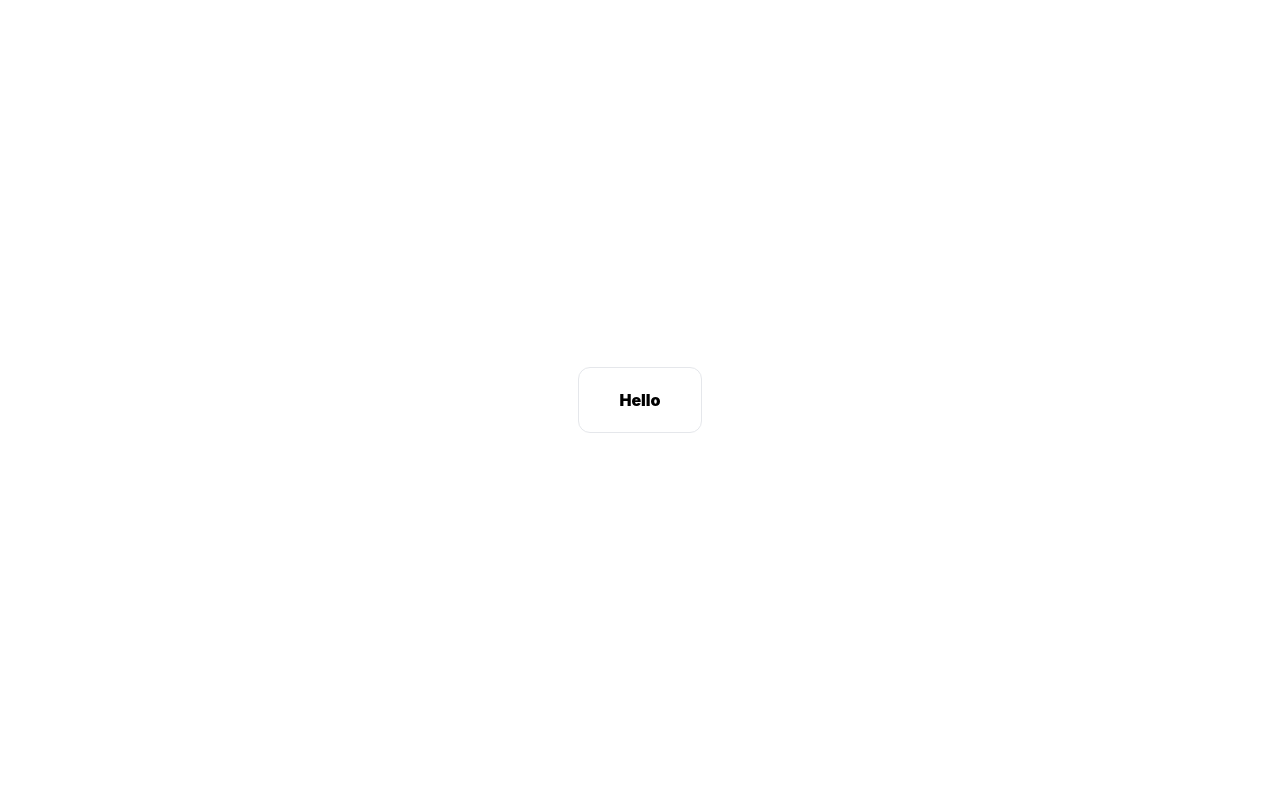
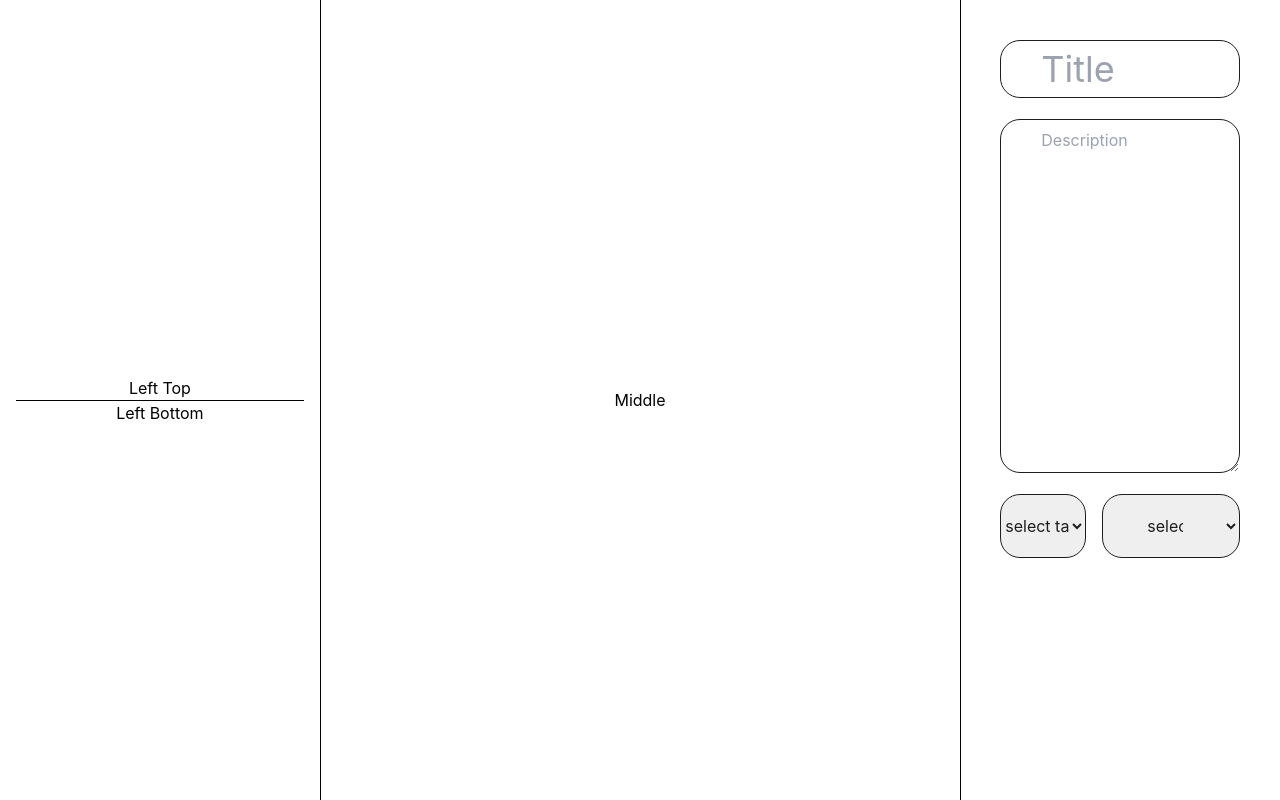
Before and after one commit to TarunVuppala/Task-Manager, a React (Create React App) app in the folder frontend/: page / in a window 1280 px wide. Built offline with nearby package versions, Linux system fonts and the light colour scheme.

Commit message:
created form and its components

```diff
--- a/frontend/src/App.jsx
+++ b/frontend/src/App.jsx
@@ -1,11 +1,28 @@
 import './App.css';
+import Form from './TaskBoard/Form';
 
 function App() {
   return (
-    <div className='flex justify-center items-center h-screen'>
-      <div className='border px-10 py-5 rounded-xl font-black'>
-      Hello
+    <div className='flex flex-row justify-between items-center h-screen'>
+
+      <div className='w-[50%] flex flex-col justify-between items-center'>
+        <div>Left Top</div>
+        <div className='w-[90%] h-[1px] bg-black'></div>
+        <div>Left Bottom</div>
       </div>
+
+      <div className='w-[1px] h-screen bg-black'></div>
+
+      <div className='w-full flex flex-col justify-between items-center'>
+        Middle
+      </div>
+
+      <div className='w-[1px] h-screen bg-black'></div>
+
+      <div className='w-[50%] flex flex-col justify-between items-center'>
+        <Form></Form>
+      </div>
+
     </div>
   );
 }
--- /dev/null
+++ b/frontend/src/TaskBoard/Form.jsx
@@ -0,0 +1,50 @@
+import React from 'react'
+
+const Form = () => {
+  return (
+    <div className='flex flex-col p-10 h-screen gap-[21px]'>
+        <input
+        type="text"
+        id="firstName"
+        name="firstName"
+        placeholder='Title'
+        className='border rounded-[20px] w-full border-[#1E1E1E] text-[#1E1E1E] px-10 py-2 text-4xl'
+        />
+        <textarea
+        type="text"
+        id="firstName"
+        name="firstName"
+        placeholder='Description'
+        className='border rounded-[20px] w-full border-[#1E1E1E] text-[#1E1E1E] px-10 py-2'
+        rows={14}
+        />
+
+        <div className='flex flex-row justify-between gap-4'>
+            <select
+                id="category"
+                name="category"
+                className='border rounded-[20px] w-full border-[#1E1E1E] text-[#1E1E1E] py-5 flex justify-center items-center'
+            >
+                <option value="select tag">select tag</option>
+                <option value="personal">Personal</option>
+                <option value="work">Work</option>
+                <option value="home">Home</option>
+            </select>
+
+            <select
+                id="category"
+                name="category"
+                className='border rounded-[20px] w-full border-[#1E1E1E] text-[#1E1E1E] px-10 py-2 flex justify-center items-center'
+            >
+                <option value="select tag">select tag</option>
+                <option value="personal">Personal</option>
+                <option value="work">Work</option>
+                <option value="home">Home</option>
+            </select>
+        </div>
+
+    </div>
+  )
+}
+
+export default Form
```
